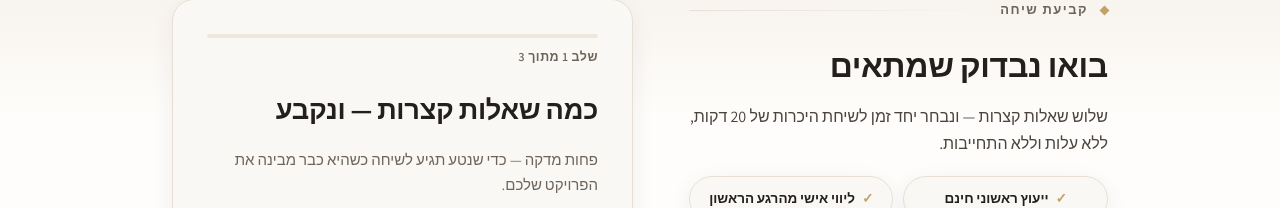
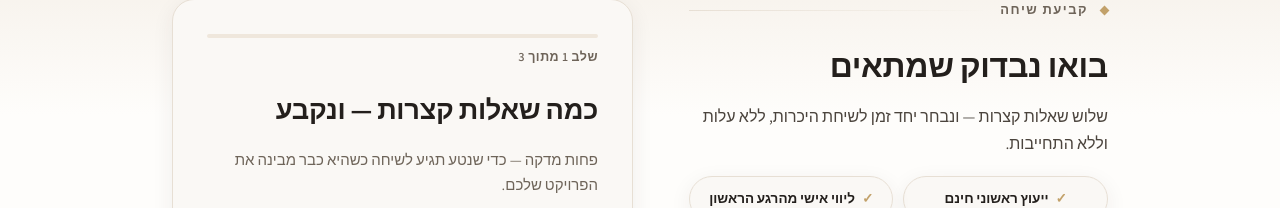
Before and after one commit to yuvho88-sys/neta, a plain HTML site: page index.html in a window 1280 px wide. Shown: the part 493-701 px from the top of the page. Drawn offline with Linux system fonts and the light colour scheme.

Commit message:
הוסר משך השיחה מהפתיח
"שיחת היכרות של 20 דקות" הפכה ל"שיחת היכרות". זו הייתה ההופעה היחידה
של משך השיחה בדף — האזכור השני ירד יחד עם בלוק "מה קורה בשיחה".

Co-Authored-By: Claude Opus 5 (1M context) <noreply@anthropic.com>

```diff
--- a/index.html
+++ b/index.html
@@ -622,7 +622,7 @@
       <div class="qualify-intro">
         <div class="eyebrow"><span class="lab">קביעת שיחה</span><span class="rule"></span></div>
         <h2>בואו נבדוק שמתאים</h2>
-        <p>שלוש שאלות קצרות — ונבחר יחד זמן לשיחת היכרות של 20 דקות, ללא עלות וללא התחייבות.</p>
+        <p>שלוש שאלות קצרות — ונבחר יחד זמן לשיחת היכרות, ללא עלות וללא התחייבות.</p>
         <div class="chips">
           <span class="chip">ייעוץ ראשוני חינם</span>
           <span class="chip">ליווי אישי מהרגע הראשון</span>
```
